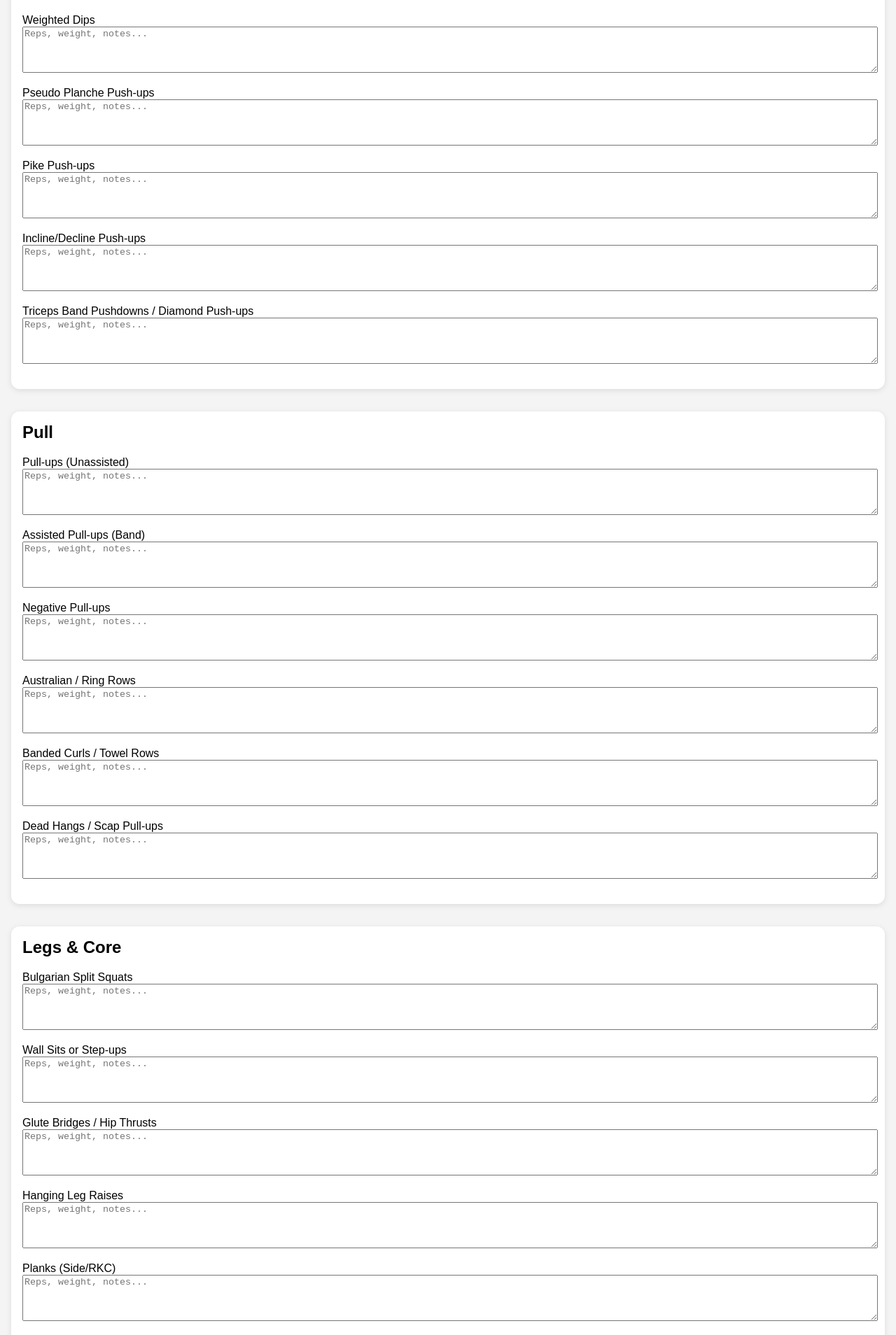
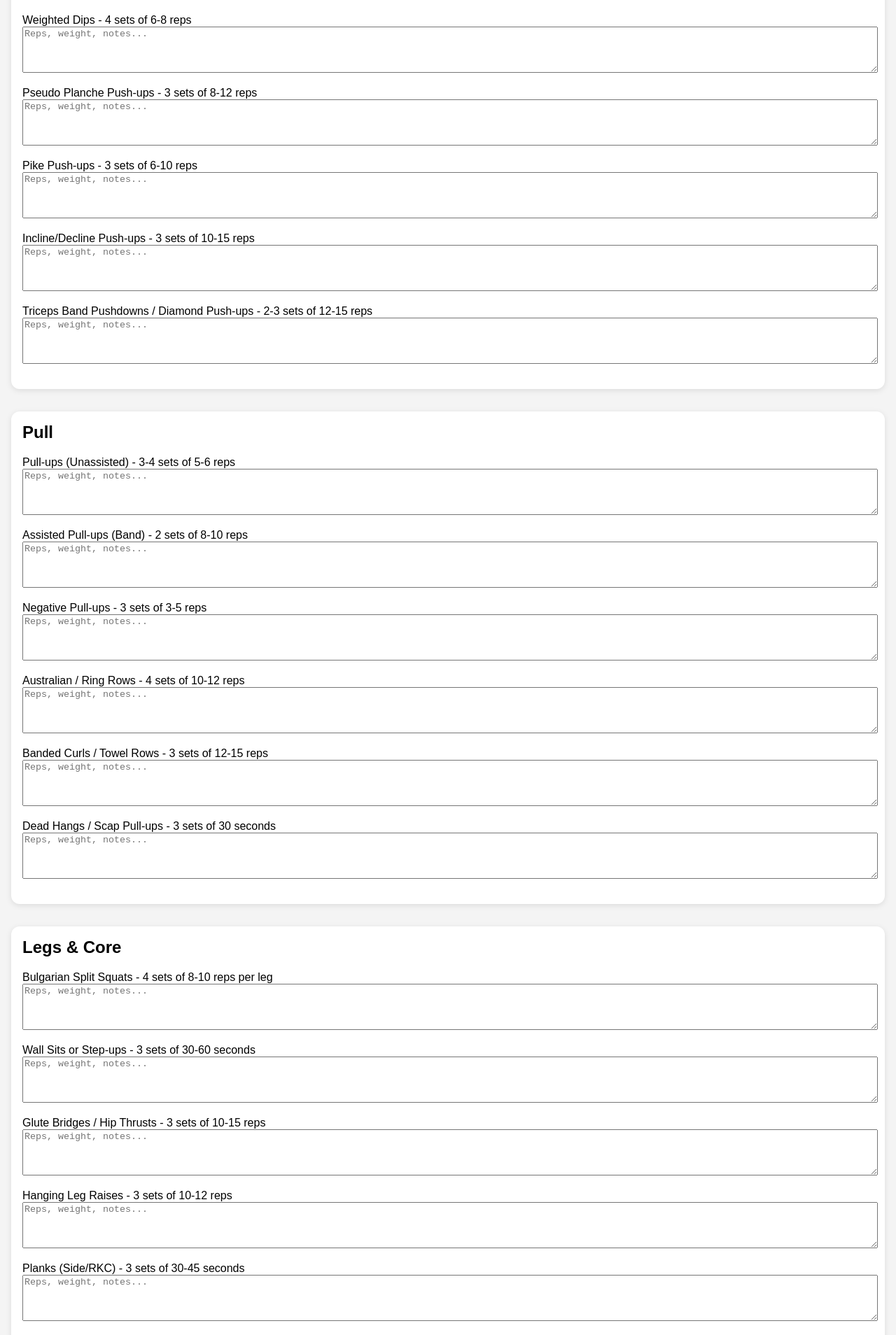
Before and after one commit to LouisBeast/take-3, a React (Create React App) app: page / in a window 1280 px wide. Shown: the part 60-1968 px from the top of the page at 70% size. Built offline with nearby package versions, Linux system fonts and the light colour scheme.

Commit message:
Update App.js

```diff
--- a/src/App.js
+++ b/src/App.js
@@ -5,33 +5,33 @@ const workouts = [
   {
     day: 'Push',
     exercises: [
-      'Weighted Dips',
-      'Pseudo Planche Push-ups',
-      'Pike Push-ups',
-      'Incline/Decline Push-ups',
-      'Triceps Band Pushdowns / Diamond Push-ups',
+      'Weighted Dips - 4 sets of 6-8 reps',
+      'Pseudo Planche Push-ups - 3 sets of 8-12 reps',
+      'Pike Push-ups - 3 sets of 6-10 reps',
+      'Incline/Decline Push-ups - 3 sets of 10-15 reps',
+      'Triceps Band Pushdowns / Diamond Push-ups - 2-3 sets of 12-15 reps',
     ],
   },
   {
     day: 'Pull',
     exercises: [
-      'Pull-ups (Unassisted)',
-      'Assisted Pull-ups (Band)',
-      'Negative Pull-ups',
-      'Australian / Ring Rows',
-      'Banded Curls / Towel Rows',
-      'Dead Hangs / Scap Pull-ups',
+      'Pull-ups (Unassisted) - 3-4 sets of 5-6 reps',
+      'Assisted Pull-ups (Band) - 2 sets of 8-10 reps',
+      'Negative Pull-ups - 3 sets of 3-5 reps',
+      'Australian / Ring Rows - 4 sets of 10-12 reps',
+      'Banded Curls / Towel Rows - 3 sets of 12-15 reps',
+      'Dead Hangs / Scap Pull-ups - 3 sets of 30 seconds',
     ],
   },
   {
     day: 'Legs & Core',
     exercises: [
-      'Bulgarian Split Squats',
-      'Wall Sits or Step-ups',
-      'Glute Bridges / Hip Thrusts',
-      'Hanging Leg Raises',
-      'Planks (Side/RKC)',
-      'Dragon Flag Progressions / Reverse Crunches',
+      'Bulgarian Split Squats - 4 sets of 8-10 reps per leg',
+      'Wall Sits or Step-ups - 3 sets of 30-60 seconds',
+      'Glute Bridges / Hip Thrusts - 3 sets of 10-15 reps',
+      'Hanging Leg Raises - 3 sets of 10-12 reps',
+      'Planks (Side/RKC) - 3 sets of 30-45 seconds',
+      'Dragon Flag Progressions / Reverse Crunches - 3 sets of 6-10 reps',
     ],
   },
   {
```
